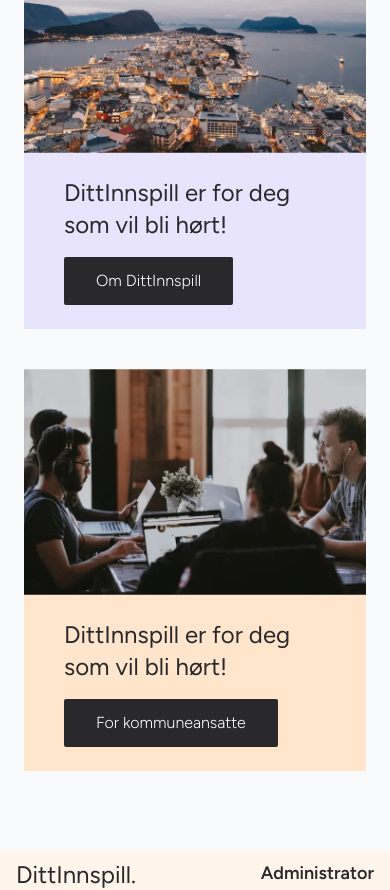
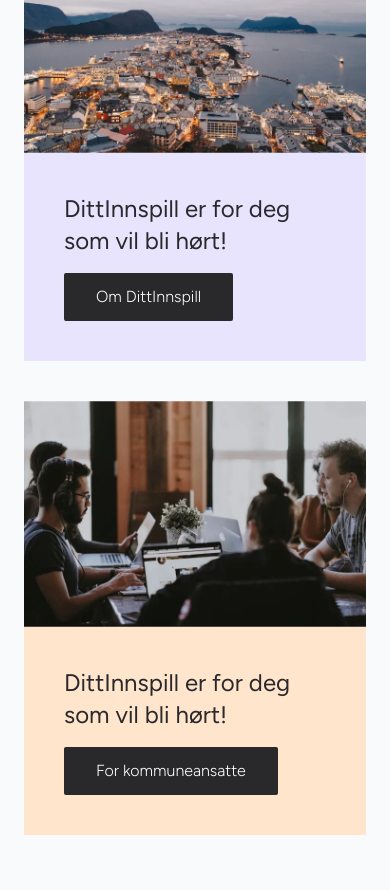
Before and after one commit to chrisbekk/ditt-innspill, a React (Vite) app: page / in a window 390 px wide. Shown: the part 3367-4257 px from the top of the page. Built offline with nearby package versions, Linux system fonts and the light colour scheme.

Commit message:
minor padding fix on informationgrid

```diff
--- a/src/components/Home/InformationGrid.jsx
+++ b/src/components/Home/InformationGrid.jsx
@@ -10,7 +10,7 @@ export default function InformationGrid() {
     <>
       <div className="md:grid md:grid-cols-2 md:h-[450px] mb-10 md:mb-0">
         <img src="./HavneBy-BvzgVvnj.webp" className="h-full object-cover" />
-        <div className="bg-custom_purple py-6 sm:py-20 px-10 h-full">
+        <div className="bg-custom_purple py-10 md:py-20 px-10 h-full">
           <h2 className="text-2xl mb-4">
             DittInnspill er for deg som vil bli hørt!
           </h2>
@@ -30,7 +30,7 @@ export default function InformationGrid() {
           src="public/FolkJobber-C3itZ9pf.webp"
           className="h-full object-cover md:order-last"
         />
-        <div className="bg-custom_orange py-6 sm:py-20 px-10 h-full">
+        <div className="bg-custom_orange py-10 md:py-20 px-10 h-full">
           <h2 className="text-2xl mb-4">
             DittInnspill er for deg som vil bli hørt!
           </h2>
```
